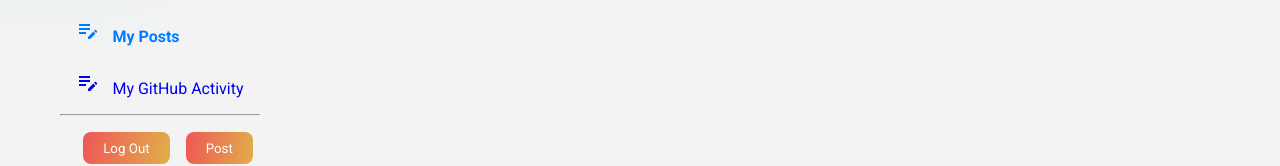
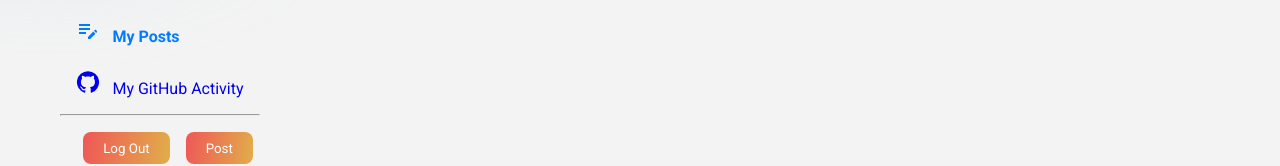
Before and after one commit to AnotherDayOfTrying/hello_world, a React (Create React App) app in the folder frontend/hello-world-project/: page /myposts in a window 1280 px wide. Shown: the part 610-776 px from the top of the page. Built offline with nearby package versions, Linux system fonts and the light colour scheme; no server answers; sample sign-in values are in the browser's storage.

Commit message:
github page ui fixes

```diff
--- a/frontend/hello-world-project/src/components/leftbar/LeftbarList.tsx
+++ b/frontend/hello-world-project/src/components/leftbar/LeftbarList.tsx
@@ -8,6 +8,7 @@ import PeopleIcon from '@mui/icons-material/People';
 import EditNoteIcon from '@mui/icons-material/EditNote';
 import VisibilityOffIcon from '@mui/icons-material/VisibilityOff';
 import { NavLink } from 'react-router-dom';
+import GitHubIcon from '@mui/icons-material/GitHub';
 
 
 
@@ -61,7 +62,7 @@ export default function LeftbarList() {
               </li>
               <li className="leftbarListItem">
                 <NavLink to="/githubActivity" className="leftbarLink" end>
-                  <EditNoteIcon className="leftbarIcon"/>
+                  <GitHubIcon className="leftbarIcon"/>
                   <span className="leftbarListItemText"> My GitHub Activity </span>
                 </NavLink>
               </li>
--- a/frontend/hello-world-project/src/pages/Github/github.css
+++ b/frontend/hello-world-project/src/pages/Github/github.css
@@ -9,6 +9,6 @@
     display: flex;
     flex-direction: column;
     gap: 1rem;
-    padding: 1rem;
-    border-radius: 1rem;
+    height: 100vh;
+    overflow: auto;
 }
```
